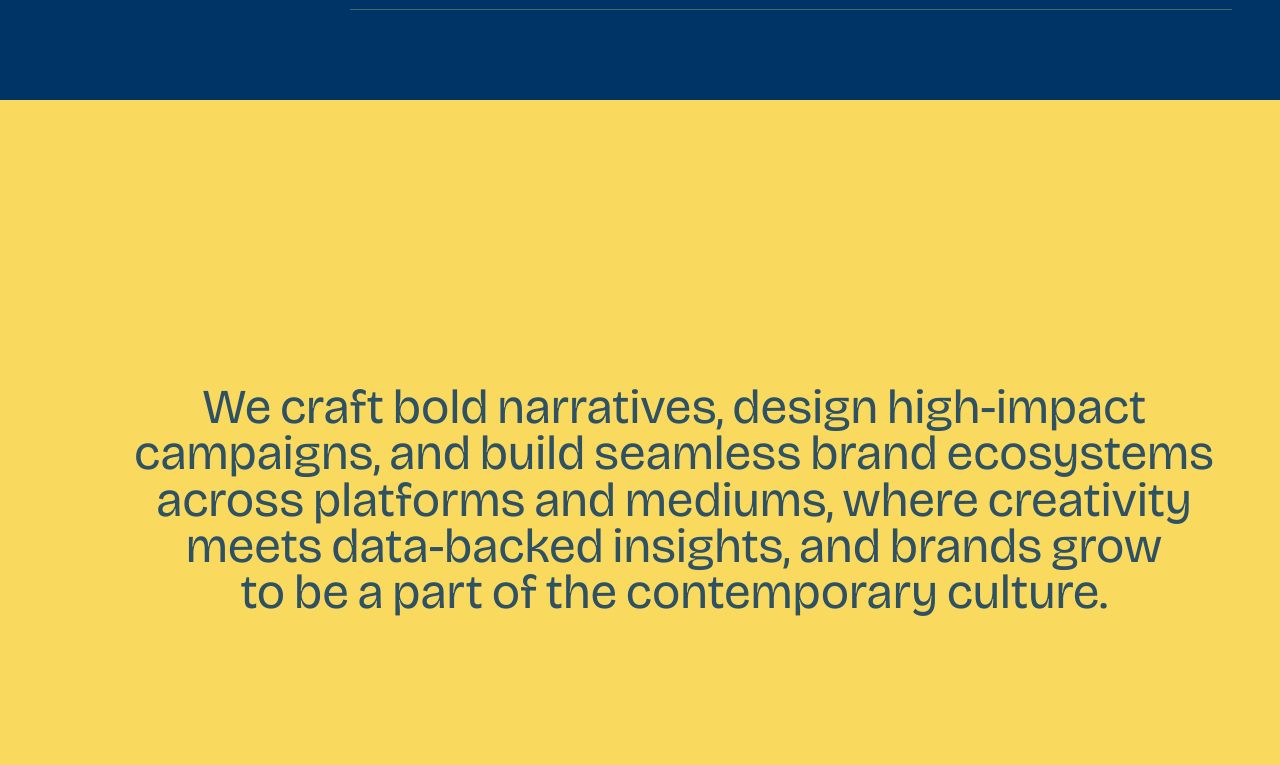
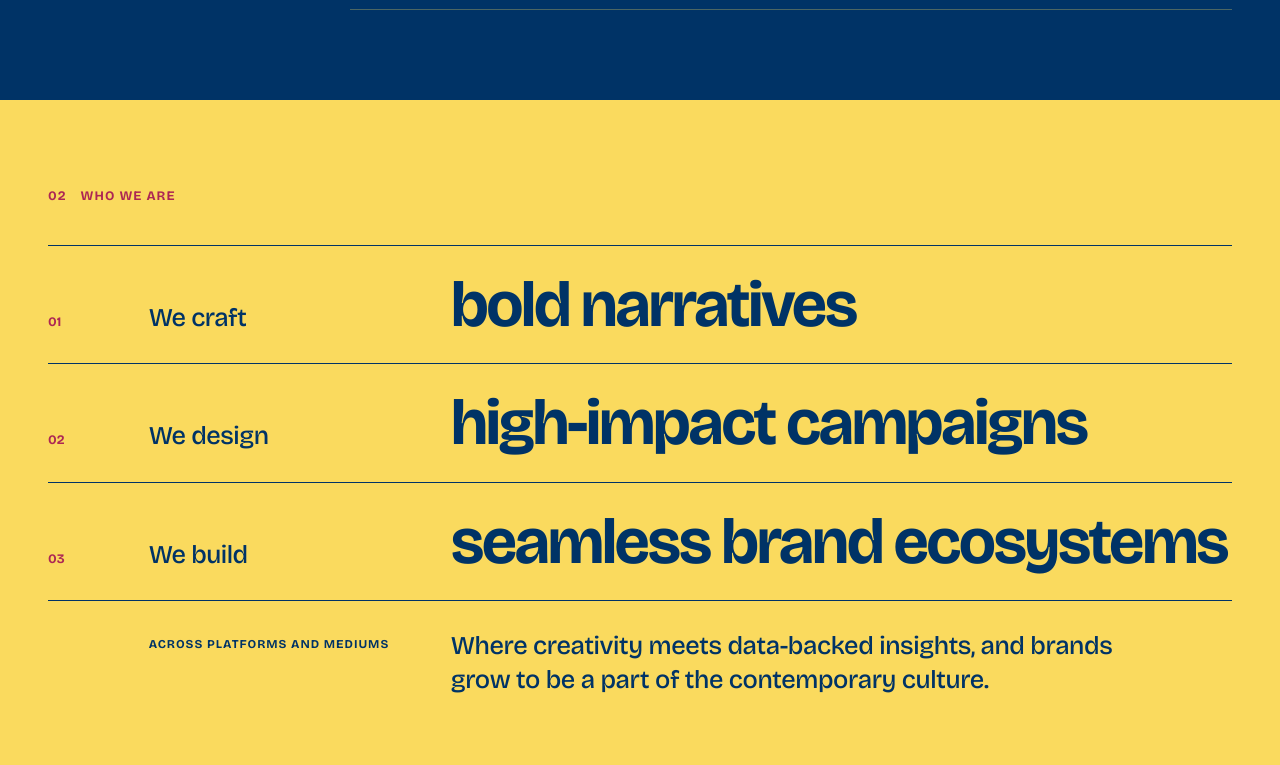
Before and after one commit to Vayras/elements-media-works, a React (Vite) app: page / in a window 1280 px wide. Shown: the part 1315-2080 px from the top of the page. Built offline with nearby package versions, Linux system fonts and the light colour scheme.

Commit message:
Rebuild Who we are as three verbs
Split the culture statement into ruled rows (We craft / bold narratives,
We design / high-impact campaigns, We build / seamless brand ecosystems)
with the closing line underneath. Replaces the hover lens.

```diff
--- a/src/sections/CultureSection.jsx
+++ b/src/sections/CultureSection.jsx
@@ -1,68 +1,34 @@
-import { useRef } from "react";
-
-const cultureCopy =
-  "We craft bold narratives, design high-impact campaigns, and build seamless brand ecosystems across platforms and mediums, where creativity meets data-backed insights, and brands grow to be a part of the contemporary culture.";
-
-const cultureWords = cultureCopy.split(" ");
+const verbs = [
+  { verb: "We craft", object: "bold narratives" },
+  { verb: "We design", object: "high-impact campaigns" },
+  { verb: "We build", object: "seamless brand ecosystems" },
+];
 
 function CultureSection() {
-  const sectionRef = useRef(null);
-  const textRef = useRef(null);
-  const lensRef = useRef(null);
+  return (
+    <section className="ds-who" id="culture" aria-labelledby="whoTitle">
+      <div className="ds-wrap ds-who__inner">
+        <h2 className="ds-label ds-who__label" id="whoTitle">
+          <span>02</span>
+          <span>Who we are</span>
+        </h2>
 
-  const moveLens = (event) => {
-    if (event.pointerType === "touch") return;
+        <ol className="ds-who__rows">
+          {verbs.map((row, index) => (
+            <li className="ds-grid ds-who__row reveal" key={row.object}>
+              <span className="ds-who__num">{String(index + 1).padStart(2, "0")}</span>
+              <span className="ds-who__verb">{row.verb}</span>
+              <span className="ds-who__object">{row.object}</span>
+            </li>
+          ))}
+        </ol>
 
-    const lens = lensRef.current;
-    const overWord = event.target.closest(".culture__word");
-    lens.classList.toggle("is-visible", Boolean(overWord));
-    if (!overWord) return;
-
-    const section = sectionRef.current.getBoundingClientRect();
-    const text = textRef.current.getBoundingClientRect();
-    const x = event.clientX - section.left;
-    const y = event.clientY - section.top;
-    const radius = lens.offsetWidth / 2;
-
-    lens.style.setProperty("--lens-x", `${x}px`);
-    lens.style.setProperty("--lens-y", `${y}px`);
-    lens.style.setProperty("--copy-left", `${text.left - section.left - x + radius}px`);
-    lens.style.setProperty("--copy-top", `${text.top - section.top - y + radius}px`);
-    lens.style.setProperty("--copy-width", `${text.width}px`);
-    lens.style.setProperty("--origin-x", `${event.clientX - text.left}px`);
-    lens.style.setProperty("--origin-y", `${event.clientY - text.top}px`);
-  };
-
-  return (
-    <section
-      className="section-block culture"
-      id="culture"
-      data-section-label="Culture"
-      data-section-color="#003366"
-      ref={sectionRef}
-      onPointerEnter={moveLens}
-      onPointerMove={moveLens}
-      onPointerLeave={() => lensRef.current.classList.remove("is-visible")}
-    >
-      <p
-        className="culture__text"
-        ref={textRef}
-        style={{ "--culture-word-count": cultureWords.length }}
-      >
-        {cultureWords.map((word, index) => (
-          <span className="culture__word" style={{ "--word-index": index }} key={`${word}-${index}`}>
-            {word}
-          </span>
-        ))}
-      </p>
-      <div className="culture__lens" ref={lensRef} aria-hidden="true">
-        <p className="culture__text culture__lens-copy">
-          {cultureWords.map((word, index) => (
-            <span className="culture__word" key={`${word}-lens-${index}`}>
-              {word}
-            </span>
-          ))}
-        </p>
+        <div className="ds-grid ds-who__close reveal">
+          <span className="ds-caps ds-who__aside">Across platforms and mediums</span>
+          <p className="ds-who__statement">
+            Where creativity meets data-backed insights, and brands grow to be a part of the contemporary culture.
+          </p>
+        </div>
       </div>
     </section>
   );
--- a/src/styles/system.css
+++ b/src/styles/system.css
@@ -647,3 +647,97 @@ main {
     font-size: 14px;
   }
 }
+
+/* ==========================================================================
+   Who we are — three verbs
+   ========================================================================== */
+
+.ds-who {
+  background: var(--ds-yellow);
+  color: var(--ds-navy);
+}
+
+.ds-who__inner {
+  padding-top: clamp(56px, 7vw, 96px);
+  padding-bottom: clamp(64px, 7vw, 104px);
+}
+
+.ds-who__label {
+  padding-bottom: 40px;
+  color: var(--ds-raspberry);
+}
+
+.ds-who__rows {
+  margin: 0;
+  padding: 0;
+  list-style: none;
+}
+
+.ds-who__row {
+  align-items: baseline;
+  row-gap: 6px;
+  padding: 28px 0;
+  border-top: 1px solid var(--ds-navy);
+}
+
+.ds-who__num {
+  grid-column: 1 / 2;
+  font-size: 13px;
+  font-weight: 700;
+  color: var(--ds-raspberry);
+}
+
+.ds-who__verb {
+  grid-column: 2 / 5;
+  font-size: clamp(18px, 2vw, 28px);
+  font-weight: 500;
+  letter-spacing: -0.02em;
+}
+
+.ds-who__object {
+  grid-column: 5 / 13;
+  font-size: clamp(36px, 5vw, 72px);
+  font-weight: 700;
+  line-height: 0.96;
+  letter-spacing: -0.04em;
+}
+
+.ds-who__close {
+  row-gap: 12px;
+  padding-top: 28px;
+  border-top: 1px solid var(--ds-navy);
+}
+
+.ds-who__aside {
+  grid-column: 2 / 5;
+  padding-top: 8px;
+}
+
+.ds-who__statement {
+  grid-column: 5 / 12;
+  margin: 0;
+  font-size: clamp(19px, 2vw, 28px);
+  font-weight: 500;
+  line-height: 1.3;
+  letter-spacing: -0.015em;
+}
+
+@media (max-width: 860px) {
+  .ds-who__label {
+    padding-bottom: 24px;
+  }
+
+  .ds-who__row {
+    grid-template-columns: 32px minmax(0, 1fr);
+    padding: 18px 0;
+  }
+
+  .ds-who__row > .ds-who__num {
+    grid-column: 1 / 2 !important;
+  }
+
+  .ds-who__row > .ds-who__verb,
+  .ds-who__row > .ds-who__object {
+    grid-column: 2 / 3 !important;
+  }
+}
```
